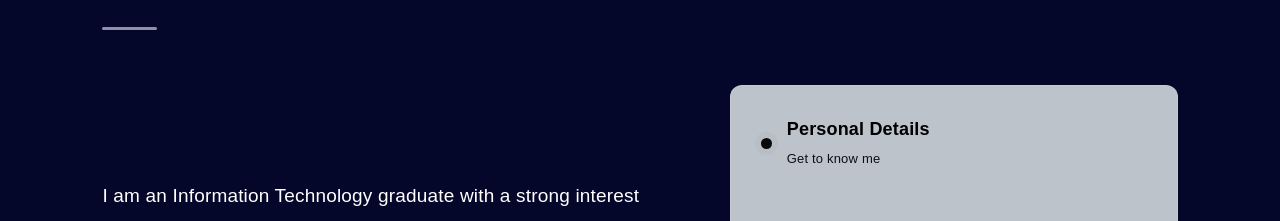
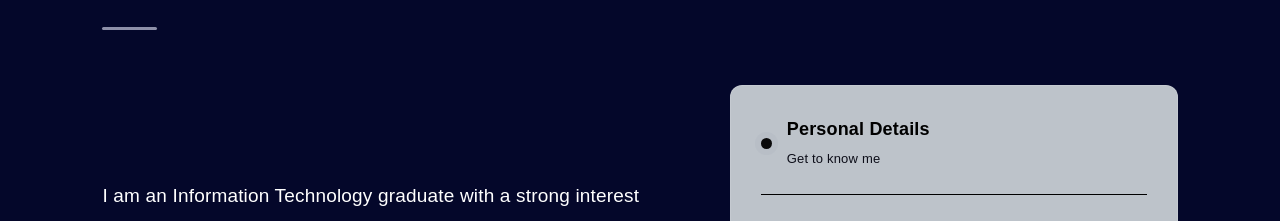
Before and after one commit to ishqafathima/My-Portfolio, a React (Vite) app: page / in a window 1280 px wide. Shown: the part 984-1205 px from the top of the page. Built offline with nearby package versions, Linux system fonts and the light colour scheme.

Commit message:
update portfolio

```diff
--- a/src/sections/About/About.css
+++ b/src/sections/About/About.css
@@ -256,7 +256,7 @@ padding-bottom: 22px;
 
 margin-bottom: 8px;
 
-border-bottom: 1px solid rgba(0, 0, 0, 0);
+border-bottom: 1px solid #000000;;
 }
 
 .profile-dot {
```
